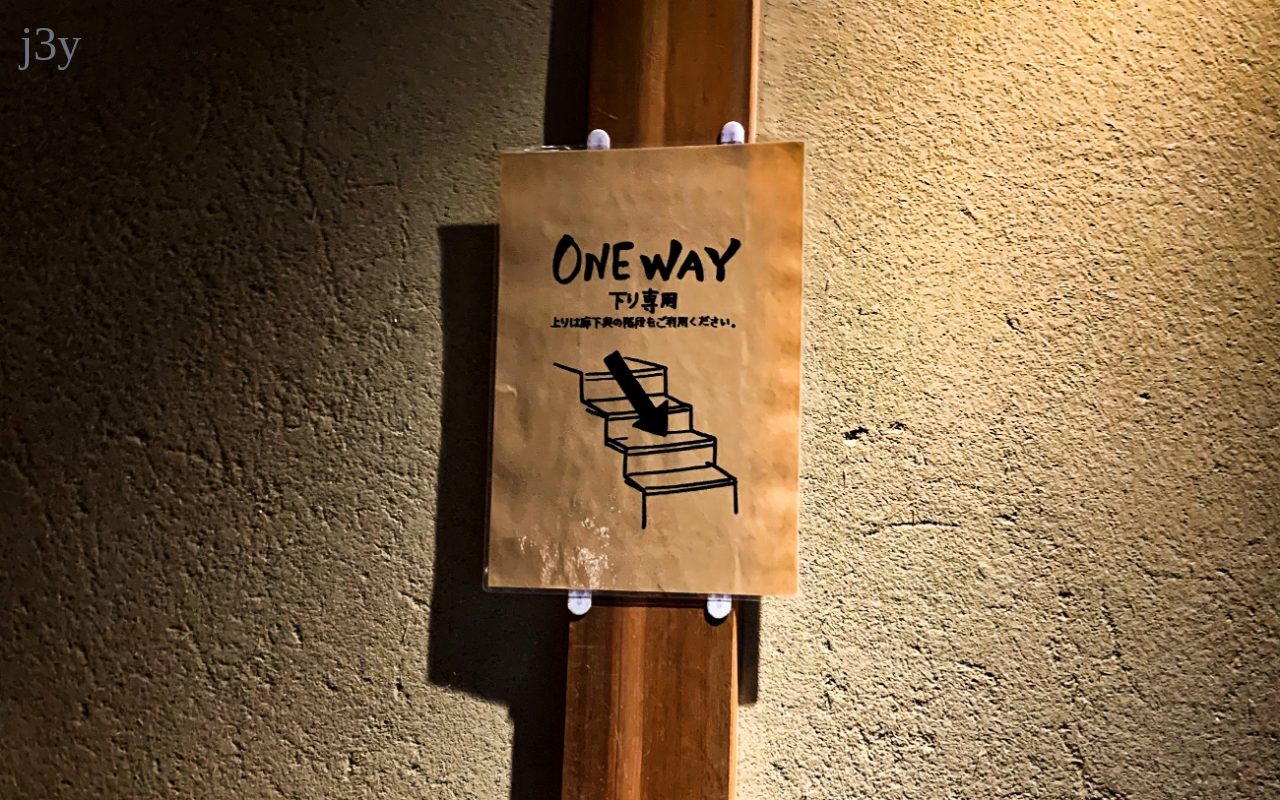
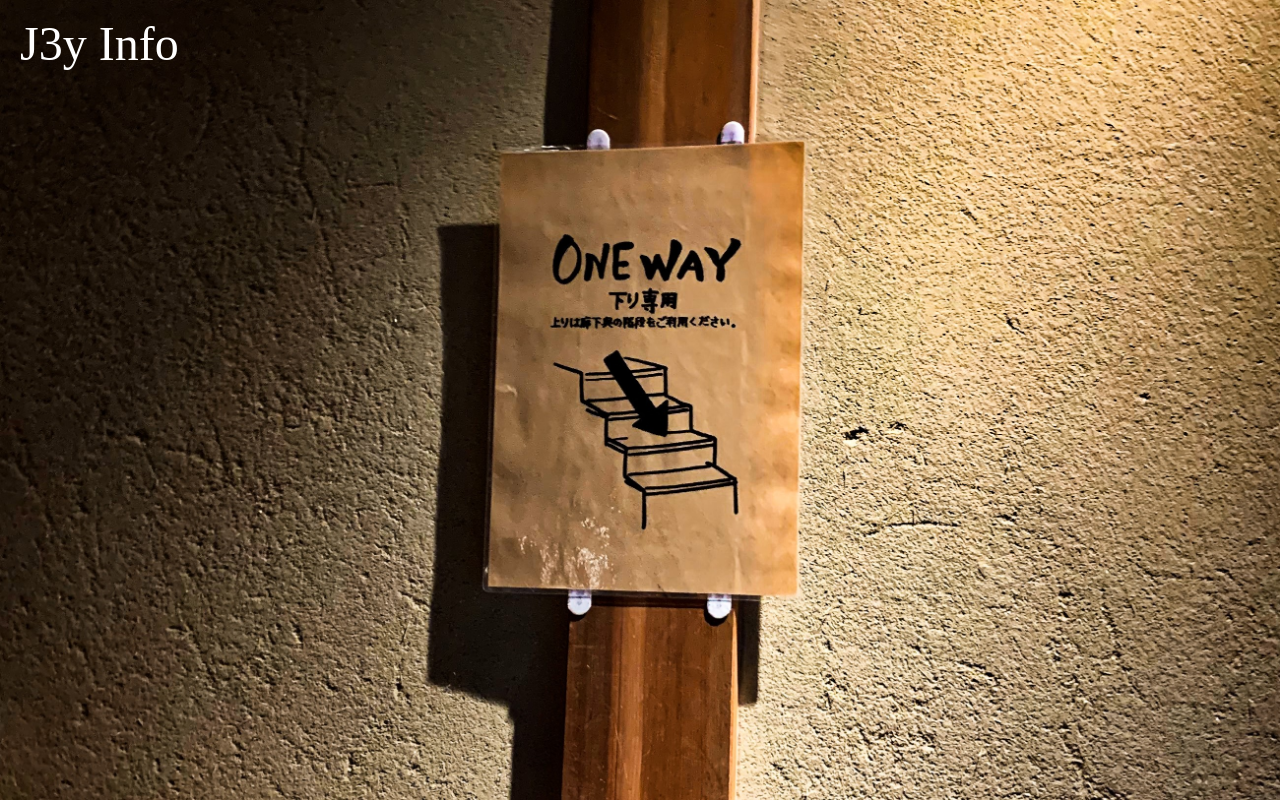
Before and after one commit to thejimmylin/j3y, a React (Create React App) app: page / in a window 1280 px wide. Built offline with nearby package versions, Linux system fonts and the light colour scheme.

Commit message:
set title/web site brand

```diff
--- a/public/index.html
+++ b/public/index.html
@@ -4,7 +4,7 @@
     <meta charset="utf-8" />
     <link rel="icon" href="favicon.ico" />
     <meta name="viewport" content="width=device-width, initial-scale=1" />
-    <title>j3y</title>
+    <title>J3y Info</title>
   </head>
   <body>
     <noscript>You need to enable JavaScript to run this app.</noscript>
--- a/src/App.js
+++ b/src/App.js
@@ -1,7 +1,7 @@
 const App = () => {
   return (
-    <div className="header h-full">
-      <h1 className="p-5 text-5xl text-gray-500">j3y</h1>
+    <div className="h-full header">
+      <p className="p-5 text-5xl text-white">J3y Info</p>
     </div>
   );
 };
```
